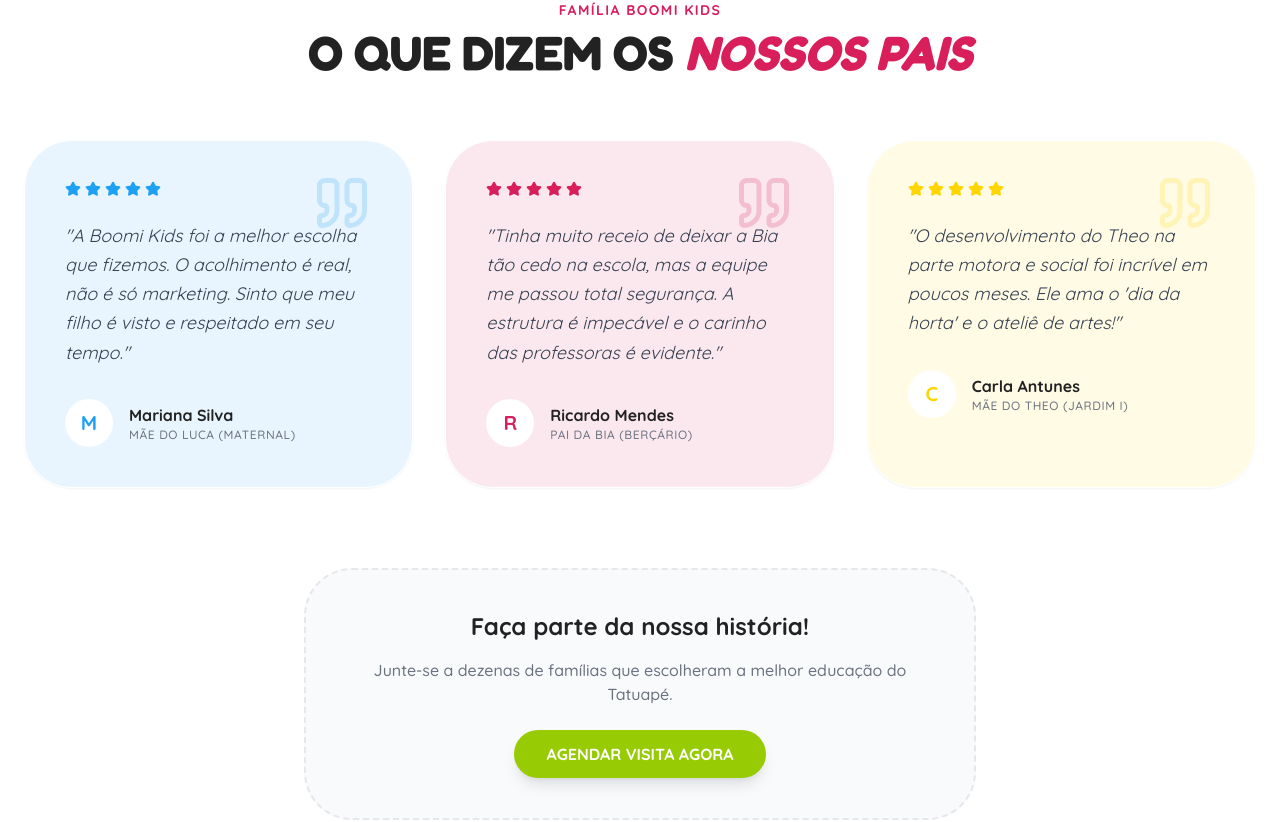
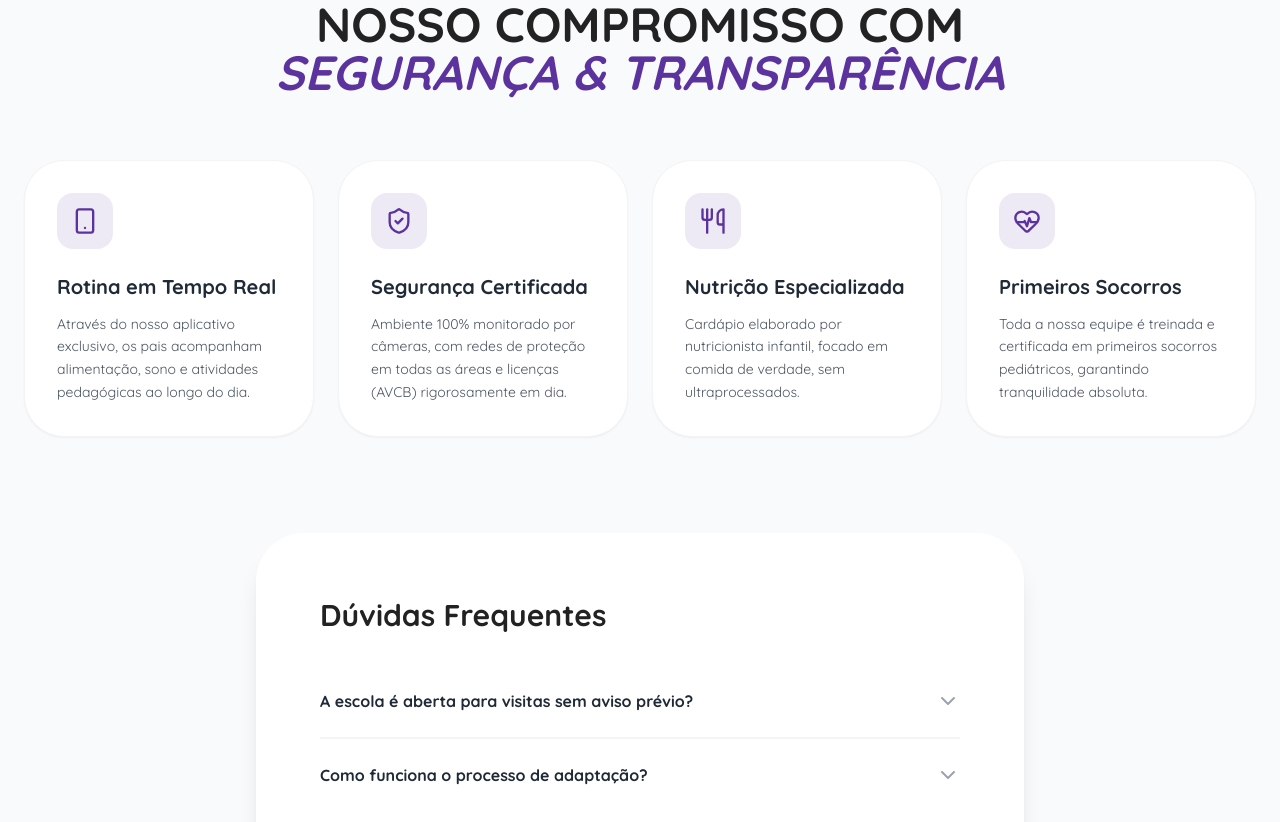
Before and after one commit to FerisReptilium/boomi-kids, a React (Vite) app: page / in a window 1280 px wide. Shown: the part 8640-9462 px from the top of the page. Built offline with nearby package versions, Linux system fonts and the light colour scheme.

Commit message:
Refactor Testimonials component to include commitments

```diff
--- a/src/components/Testimonials.jsx
+++ b/src/components/Testimonials.jsx
@@ -1,113 +1,116 @@
-import React from 'react';
-import { motion } from 'framer-motion';
-import { Quote, Star } from 'lucide-react';
+import React, { useState } from 'react';
+import { motion, AnimatePresence } from 'framer-motion';
+import { ShieldCheck, Smartphone, Utensils, HeartPulse, ChevronDown } from 'lucide-react';
+
+const CommitmentCard = ({ icon, title, desc, delay }) => (
+  <motion.div
+    initial={{ opacity: 0, y: 20 }}
+    whileInView={{ opacity: 1, y: 0 }}
+    viewport={{ once: true }}
+    transition={{ delay, duration: 0.5 }}
+    className="bg-white p-8 rounded-[2.5rem] shadow-sm border border-gray-100 hover:shadow-xl transition-all group"
+  >
+    <div className="w-14 h-14 bg-brand-purple/10 rounded-2xl flex items-center justify-center text-brand-purple mb-6 group-hover:bg-brand-purple group-hover:text-white transition-colors">
+      {icon}
+    </div>
+    <h3 className="text-xl font-bold text-gray-800 mb-3">{title}</h3>
+    <p className="text-gray-600 leading-relaxed text-sm">{desc}</p>
+  </motion.div>
+);
+
+const FAQItem = ({ question, answer }) => {
+  const [isOpen, setIsOpen] = useState(false);
+  return (
+    <div className="border-b border-gray-100 last:border-0">
+      <button
+        onClick={() => setIsOpen(!isOpen)}
+        className="w-full py-6 flex items-center justify-between text-left group"
+      >
+        <span className="font-bold text-gray-800 group-hover:text-brand-purple transition-colors">{question}</span>
+        <ChevronDown className={`text-gray-400 transition-transform duration-300 ${isOpen ? 'rotate-180' : ''}`} />
+      </button>
+      <AnimatePresence>
+        {isOpen && (
+          <motion.div
+            initial={{ height: 0, opacity: 0 }}
+            animate={{ height: "auto", opacity: 1 }}
+            exit={{ height: 0, opacity: 0 }}
+            className="overflow-hidden"
+          >
+            <p className="text-gray-600 pb-6 text-sm leading-relaxed">{answer}</p>
+          </motion.div>
+        )}
+      </AnimatePresence>
+    </div>
+  );
+};
 
 const Testimonials = () => {
-  const reviews = [
+  const commitments = [
     {
-      name: "Mariana Silva",
-      relation: "Mãe do Luca (Maternal)",
-      text: "A Boomi Kids foi a melhor escolha que fizemos. O acolhimento é real, não é só marketing. Sinto que meu filho é visto e respeitado em seu tempo.",
-      color: "bg-brand-blue/10",
-      iconColor: "text-brand-blue"
+      icon: <Smartphone size={28} />,
+      title: "Rotina em Tempo Real",
+      desc: "Através do nosso aplicativo exclusivo, os pais acompanham alimentação, sono e atividades pedagógicas ao longo do dia.",
+      delay: 0.1
     },
     {
-      name: "Ricardo Mendes",
-      relation: "Pai da Bia (Berçário)",
-      text: "Tinha muito receio de deixar a Bia tão cedo na escola, mas a equipe me passou total segurança. A estrutura é impecável e o carinho das professoras é evidente.",
-      color: "bg-brand-pink/10",
-      iconColor: "text-brand-pink"
+      icon: <ShieldCheck size={28} />,
+      title: "Segurança Certificada",
+      desc: "Ambiente 100% monitorado por câmeras, com redes de proteção em todas as áreas e licenças (AVCB) rigorosamente em dia.",
+      delay: 0.2
     },
     {
-      name: "Carla Antunes",
-      relation: "Mãe do Theo (Jardim I)",
-      text: "O desenvolvimento do Theo na parte motora e social foi incrível em poucos meses. Ele ama o 'dia da horta' e o ateliê de artes!",
-      color: "bg-brand-yellow/10",
-      iconColor: "text-brand-yellow"
+      icon: <Utensils size={28} />,
+      title: "Nutrição Especializada",
+      desc: "Cardápio elaborado por nutricionista infantil, focado em comida de verdade, sem ultraprocessados.",
+      delay: 0.3
+    },
+    {
+      icon: <HeartPulse size={28} />,
+      title: "Primeiros Socorros",
+      desc: "Toda a nossa equipe é treinada e certificada em primeiros socorros pediátricos, garantindo tranquilidade absoluta.",
+      delay: 0.4
+    }
+  ];
+
+  const faqs = [
+    {
+      question: "A escola é aberta para visitas sem aviso prévio?",
+      answer: "Sim! Acreditamos na transparência total. Nossas portas estão sempre abertas para os pais da casa conhecerem a vivência real dos seus filhos."
+    },
+    {
+      question: "Como funciona o processo de adaptação?",
+      answer: "Trabalhamos com o conceito de 'Adaptação Suave'. Respeitamos o tempo de cada criança e permitimos a presença dos pais no início para gerar segurança emocional."
     }
   ];
 
   return (
-    <section id="testimonials" className="py-24 bg-white relative overflow-hidden">
-      <div className="container mx-auto px-6 relative z-10">
-
-        {/* Title */}
+    <section id="commitments" className="py-24 bg-slate-50">
+      <div className="container mx-auto px-6">
         <div className="text-center mb-16">
-          <motion.span
-            initial={{ opacity: 0, y: 10 }}
-            whileInView={{ opacity: 1, y: 0 }}
-            viewport={{ once: true }}
-            className="text-brand-pink font-bold tracking-widest uppercase text-sm mb-2 block font-sans"
-          >
-            Família Boomi Kids
-          </motion.span>
           <motion.h2
             initial={{ opacity: 0, y: 20 }}
             whileInView={{ opacity: 1, y: 0 }}
-            viewport={{ once: true }}
-            className="text-4xl md:text-5xl font-black text-brand-text font-fun uppercase"
+            className="text-4xl md:text-5xl font-black text-brand-text uppercase"
           >
-            O que dizem os <span className="text-brand-pink italic">Nossos Pais</span>
+            Nosso Compromisso com <br/><span className="text-brand-purple italic">Segurança & Transparência</span>
           </motion.h2>
         </div>
 
-        <div className="grid grid-cols-1 md:grid-cols-2 lg:grid-cols-3 gap-8">
-          {reviews.map((rev, i) => (
-            <motion.div
-              key={i}
-              initial={{ opacity: 0, y: 30 }}
-              whileInView={{ opacity: 1, y: 0 }}
-              viewport={{ once: true }}
-              transition={{ delay: i * 0.15 }}
-              className={`${rev.color} p-10 rounded-[3rem] relative shadow-sm border border-white hover:shadow-xl transition-all duration-500 group`}
-            >
-              <div className="absolute top-8 right-10 opacity-20 transform group-hover:scale-110 transition-transform">
-                <Quote size={60} className={rev.iconColor} />
-              </div>
-
-              <div className="flex gap-1 mb-6">
-                {[1, 2, 3, 4, 5].map(s => (
-                  <Star key={s} size={16} className={`fill-current ${rev.iconColor}`} />
-                ))}
-              </div>
-
-              <p className="text-gray-700 italic text-lg leading-relaxed mb-8 relative z-10">
-                "{rev.text}"
-              </p>
-
-              <div className="relative z-10 flex items-center gap-4">
-                <div className={`w-12 h-12 ${rev.iconColor} bg-white rounded-full flex items-center justify-center font-bold text-xl uppercase`}>
-                  {rev.name.charAt(0)}
-                </div>
-                <div>
-                  <h4 className="font-bold text-brand-text">{rev.name}</h4>
-                  <p className="text-xs text-gray-500 font-medium uppercase tracking-wider">{rev.relation}</p>
-                </div>
-              </div>
-            </motion.div>
+        <div className="grid grid-cols-1 md:grid-cols-2 lg:grid-cols-4 gap-6 mb-24">
+          {commitments.map((c, i) => (
+            <CommitmentCard key={i} {...c} />
           ))}
         </div>
 
-        {/* Global CTA */}
-        <motion.div
-          initial={{ opacity: 0 }}
-          whileInView={{ opacity: 1 }}
-          viewport={{ once: true }}
-          className="mt-20 flex justify-center"
-        >
-          <div className="bg-slate-50 p-6 md:p-10 rounded-[3rem] border-2 border-dashed border-gray-200 text-center max-w-2xl">
-             <h3 className="text-2xl font-bold text-brand-text mb-4">Faça parte da nossa história!</h3>
-             <p className="text-gray-500 mb-6 font-medium">Junte-se a dezenas de famílias que escolheram a melhor educação do Tatuapé.</p>
-             <a
-               href="https://wa.me/5511919597811"
-               target="_blank"
-               rel="noreferrer"
-               className="bg-brand-green text-white px-8 py-3 rounded-full font-bold shadow-lg hover:scale-105 transition-transform inline-block"
-             >
-               AGENDAR VISITA AGORA
-             </a>
+        <div className="max-w-3xl mx-auto bg-white rounded-[3rem] p-10 md:p-16 shadow-xl relative overflow-hidden">
+          <h3 className="text-3xl font-black text-brand-text mb-8">Dúvidas Frequentes</h3>
+          <div className="divide-y divide-gray-100">
+            {faqs.map((faq, i) => (
+              <FAQItem key={i} {...faq} />
+            ))}
           </div>
-        </motion.div>
+        </div>
       </div>
     </section>
   );
```
